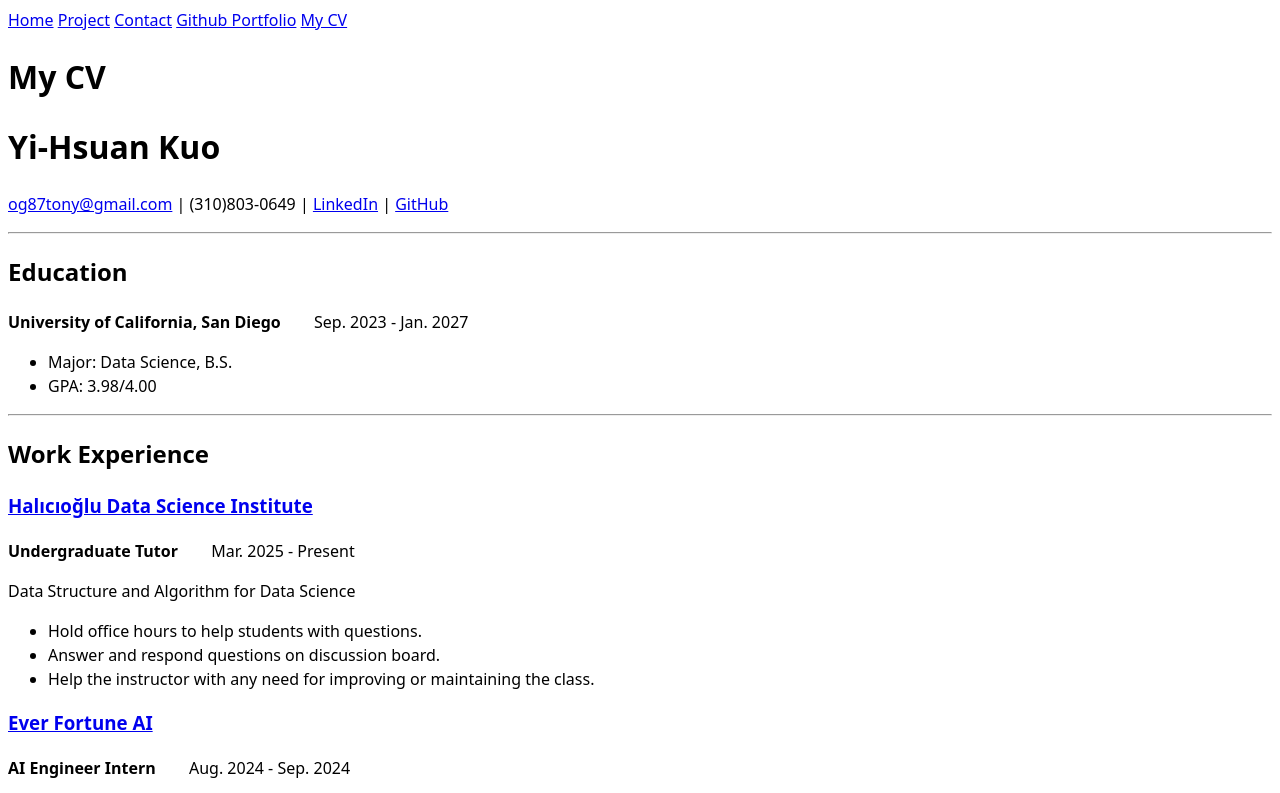
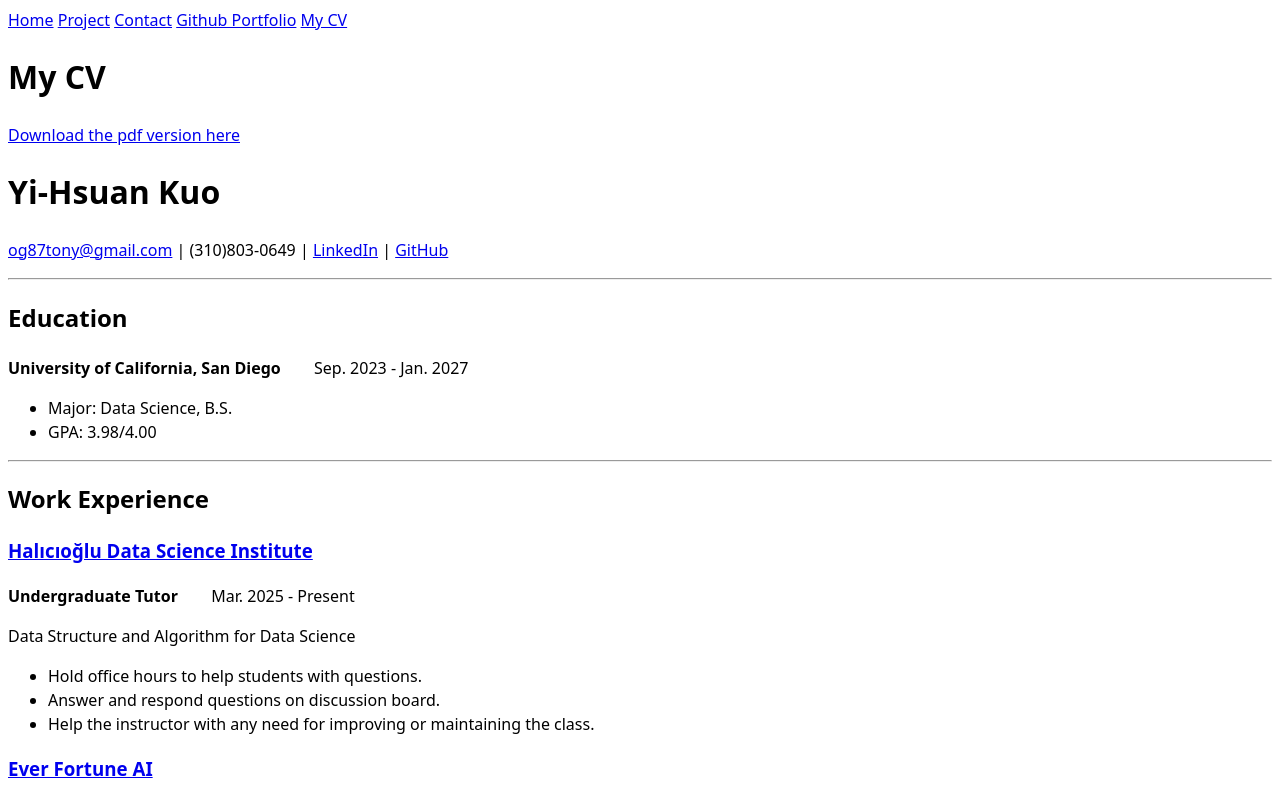
Before and after one commit to YihsuanKuo/portfolio, a plain HTML site: page cv/index.html in a window 1280 px wide. Shown: the top 793 px of the page. Drawn offline with Linux system fonts and the light colour scheme; files that its build step writes are made by us from their sources.

Commit message:
add a link to my cv's pdf version

```diff
--- a/cv/index.html
+++ b/cv/index.html
@@ -15,6 +15,7 @@
         <a href="index.html">My CV</a>
     </nav>
     <h1>My CV</h1>
+    <a href="../Yi-Hsuan Kuo_Resume.pdf" target="_blank">Download the pdf version here</a>
     <header>
         <h1>Yi-Hsuan Kuo</h1>
         <p>
```
Also changed, not shown: 1 other file.
